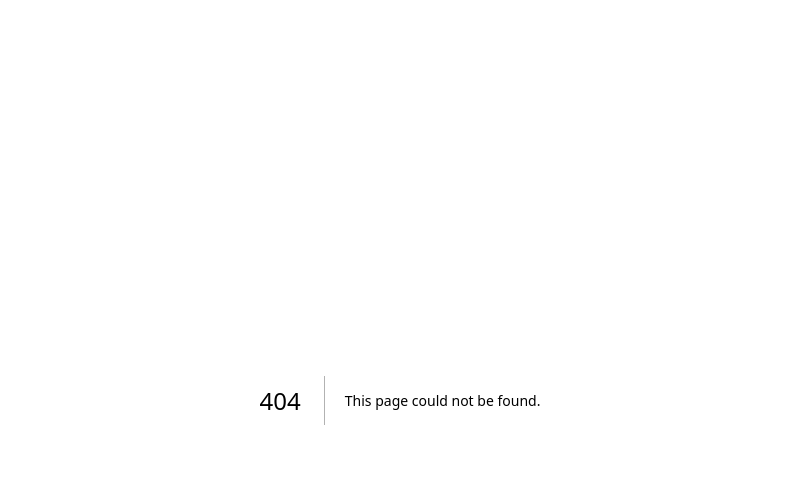
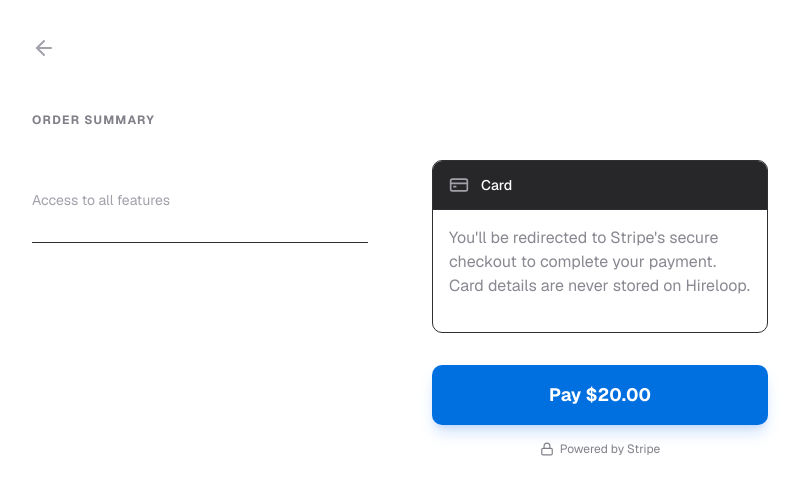
Before and after one commit to ProgrammingHero1/hireloop-client-part6-token-verify, a Next.js app: page /checkout in a window 1280 px wide. Before the commit this address had no page. Shown: the top 494 px of the page, without its empty margins (240-1042 px from the left). Built offline with nearby package versions, Linux system fonts and the light colour scheme.

Commit message:
created checkout page ui using AI

```diff
--- a/app/browse-jobs/[id]/_components/job-header-card.tsx
+++ b/app/browse-jobs/[id]/_components/job-header-card.tsx
@@ -25,7 +25,7 @@ export function JobHeaderCard({ job }: { job: JobRow }) {
             // less more than 10 and not premium user
             if (countResult.count >= 10) {
                 // redirect to the payment page
-                router.push('/payment')
+                router.push('/checkout')
 
                 return
             }
--- /dev/null
+++ b/app/checkout/_components/pay-button.tsx
@@ -0,0 +1,20 @@
+"use client"
+
+// Pay action for the checkout page. Real payment collection happens on
+// Stripe's hosted Checkout page, so this button has no local card input
+// to validate — it just hands off.
+//
+// TODO: implement the Stripe hand-off — POST to the backend to create a
+// Stripe Checkout Session for this order, then redirect the user to
+// `session.url` (e.g. router.push or window.location.assign).
+
+export function PayButton({ label }: { label: string }) {
+    return (
+        <button
+            type="button"
+            className="h-[60px] w-full rounded-lg bg-[#0070E0] text-lg font-bold text-white shadow-[0_4px_6px_-4px_rgba(94,158,246,0.3),0_10px_15px_-3px_rgba(94,158,246,0.3)] transition-colors hover:bg-[#3F90E5]"
+        >
+            {label}
+        </button>
+    )
+}
--- /dev/null
+++ b/app/checkout/page.tsx
@@ -0,0 +1,102 @@
+// Checkout / payment page — from the Figma "Public / Checkout — Stripe
+// Payment" (simplified: no card fields, since payment will be collected
+// on Stripe's hosted Checkout page — the Pay button hands off there).
+//
+// Layout: order summary (left) + payment method card with Pay button
+// (right), "Powered by Stripe" footer note.
+//
+// The order is a constant for now; make it dynamic (plan or application
+// fee, or a ?plan= search param) once the billing endpoint exists.
+
+import Link from "next/link"
+import { ArrowLeft, CreditCard, Lock } from "lucide-react"
+import { PayButton } from "./_components/pay-button"
+
+const ORDER = {
+    name: "Hireloop Pro Plan",
+    description: "Access to all features",
+    amount: "$20.00",
+}
+
+// Figma checkout palette.
+const borderClass = "border-[#2e2e33]"
+const mutedClass = "text-[#a1a1aa]"
+const dimmedClass = "text-[#808089]"
+
+export default function CheckoutPage() {
+    return (
+        <div className="min-w-0">
+            {/* Minimal header like the Figma checkout top bar: brand only. */}
+            <header className="mx-auto flex h-24 w-full max-w-3xl items-center px-4">
+                <Link
+                    href="/"
+                    aria-label="Back"
+                    className="mr-6 text-[#a1a1aa] transition-colors hover:text-white"
+                >
+                    <ArrowLeft aria-hidden className="size-6" />
+                </Link>
+                <Link href="/" className="font-heading text-lg font-bold text-white">
+                    Hireloop
+                </Link>
+            </header>
+
+            <main className="mx-auto grid w-full max-w-3xl gap-16 px-4 pb-16 pt-4 lg:grid-cols-2">
+                {/* Order summary */}
+                <section>
+                    <p className={`text-xs font-bold uppercase tracking-[0.1em] ${dimmedClass}`}>
+                        Order summary
+                    </p>
+
+                    <div className="mt-7 flex items-start justify-between gap-4 border-b pb-8 border-[#2e2e33]">
+                        <div>
+                            <h2 className="text-lg font-semibold leading-7 text-white">
+                                {ORDER.name}
+                            </h2>
+                            <p className={`mt-1.5 text-sm ${mutedClass}`}>
+                                {ORDER.description}
+                            </p>
+                        </div>
+                        <p className="whitespace-nowrap text-lg font-semibold leading-7 text-white">
+                            {ORDER.amount}
+                        </p>
+                    </div>
+
+                    <div className="mt-4 flex items-center justify-between text-lg font-semibold text-white">
+                        <span>Total</span>
+                        <span className="whitespace-nowrap">{ORDER.amount}</span>
+                    </div>
+                </section>
+
+                {/* Payment */}
+                <section>
+                    <h2 className="text-sm font-semibold text-white">Payment method</h2>
+
+                    <div className={`mt-7 overflow-hidden rounded-lg border ${borderClass}`}>
+                        {/* Card method header — the real form fields come from
+                            Stripe, so the body is a redirect note for now. */}
+                        <div className="flex items-center gap-3 border-b border-[#2e2e33] bg-[#27272a] px-4 py-3.5">
+                            <CreditCard aria-hidden className="size-5 text-[#a1a1aa]" />
+                            <span className="text-sm font-medium text-white">Card</span>
+                        </div>
+
+                        <div className="flex flex-col gap-4 p-4">
+                            <p className="min-h-[90px] text-base text-[#888891]">
+                                You&apos;ll be redirected to Stripe&apos;s secure checkout to complete
+                                your payment. Card details are never stored on Hireloop.
+                            </p>
+                        </div>
+                    </div>
+
+                    <div className="mt-8">
+                        {/* TODO: wire the Stripe Checkout Session redirect (pay-button). */}
+                        <PayButton label={`Pay ${ORDER.amount}`} />
+                        <p className={`mt-4 flex items-center justify-center gap-1.5 text-xs ${dimmedClass}`}>
+                            <Lock aria-hidden className="size-3.5" />
+                            Powered by Stripe
+                        </p>
+                    </div>
+                </section>
+            </main>
+        </div>
+    )
+}
```
